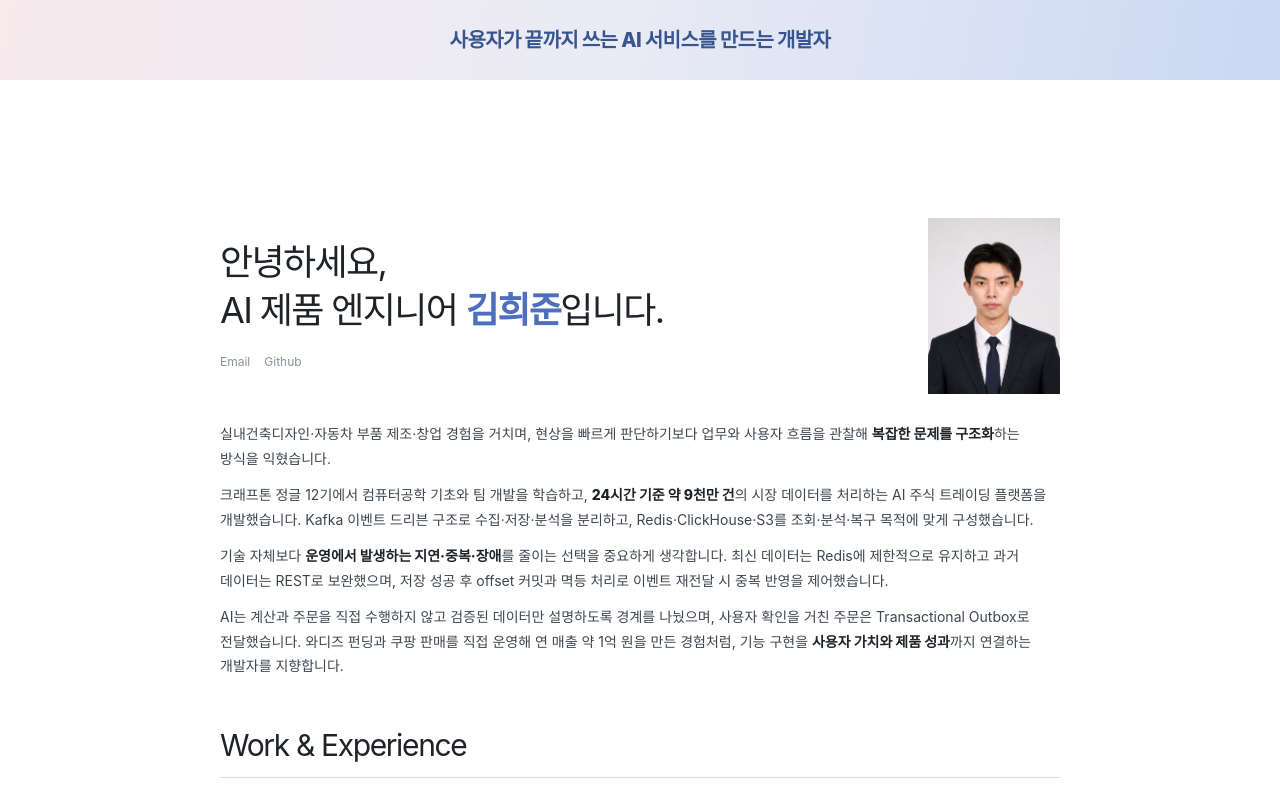
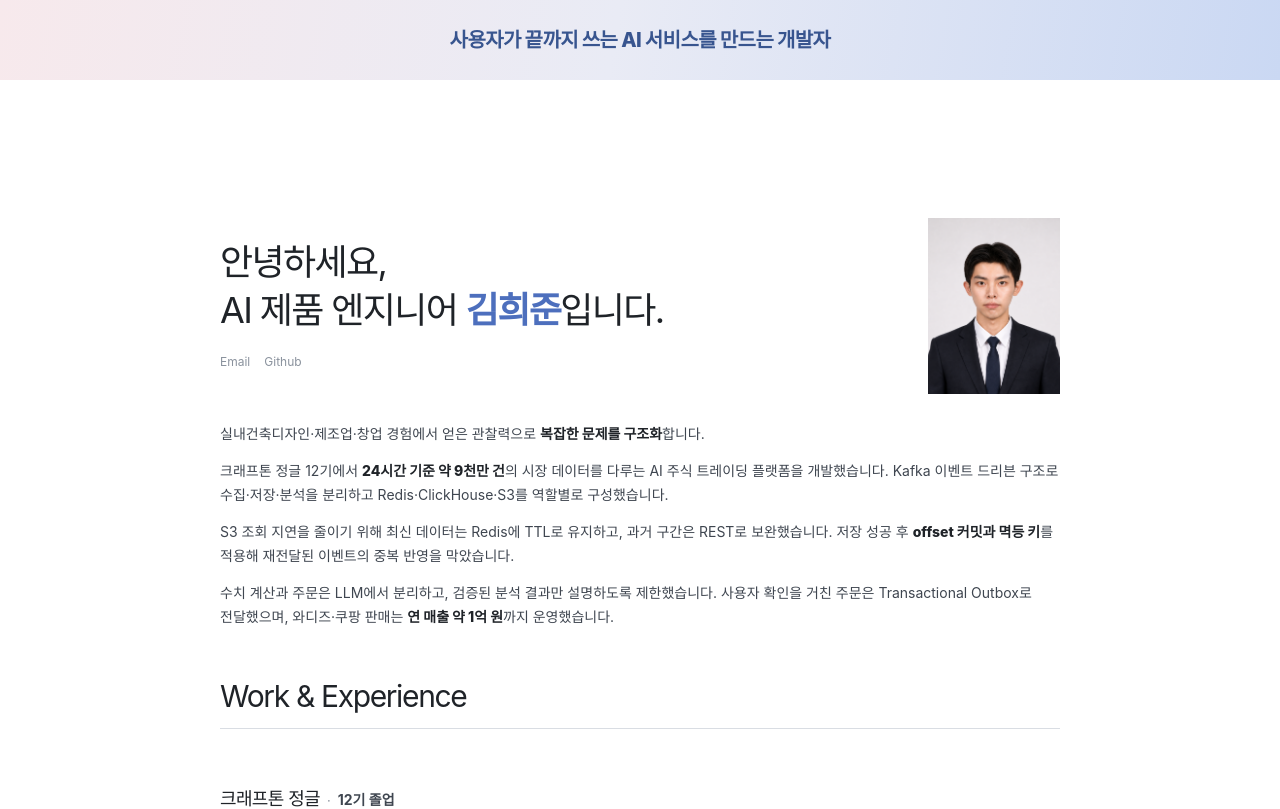
Before and after one commit to huiugim8-wq/history, a Next.js app: page / in a window 1280 px wide. Shown: the top 809 px of the page. Built offline with nearby package versions, Linux system fonts and the light colour scheme.

Commit message:
Tighten profile copy to concrete facts

```diff
--- a/app/page.tsx
+++ b/app/page.tsx
@@ -76,31 +76,27 @@ export default function Home() {
 
           <div className="profile-points">
             <p>
-              실내건축디자인·자동차 부품 제조·창업 경험을 거치며, 현상을
-              빠르게 판단하기보다 업무와 사용자 흐름을 관찰해{" "}
-              <strong>복잡한 문제를 구조화</strong>하는 방식을 익혔습니다.
+              실내건축디자인·제조업·창업 경험에서 얻은 관찰력으로{" "}
+              <strong>복잡한 문제를 구조화</strong>합니다.
             </p>
             <p>
-              크래프톤 정글 12기에서 컴퓨터공학 기초와 팀 개발을 학습하고,{" "}
-              <strong>24시간 기준 약 9천만 건</strong>의 시장 데이터를 처리하는
-              AI 주식 트레이딩 플랫폼을 개발했습니다. Kafka 이벤트 드리븐
-              구조로 수집·저장·분석을 분리하고, Redis·ClickHouse·S3를
-              조회·분석·복구 목적에 맞게 구성했습니다.
+              크래프톤 정글 12기에서{" "}
+              <strong>24시간 기준 약 9천만 건</strong>의 시장 데이터를 다루는 AI
+              주식 트레이딩 플랫폼을 개발했습니다. Kafka 이벤트 드리븐 구조로
+              수집·저장·분석을 분리하고 Redis·ClickHouse·S3를 역할별로
+              구성했습니다.
             </p>
             <p>
-              기술 자체보다{" "}
-              <strong>운영에서 발생하는 지연·중복·장애</strong>를 줄이는 선택을
-              중요하게 생각합니다. 최신 데이터는 Redis에 제한적으로 유지하고
-              과거 데이터는 REST로 보완했으며, 저장 성공 후 offset 커밋과 멱등
-              처리로 이벤트 재전달 시 중복 반영을 제어했습니다.
+              S3 조회 지연을 줄이기 위해 최신 데이터는 Redis에 TTL로 유지하고,
+              과거 구간은 REST로 보완했습니다. 저장 성공 후{" "}
+              <strong>offset 커밋과 멱등 키</strong>를 적용해 재전달된 이벤트의
+              중복 반영을 막았습니다.
             </p>
             <p>
-              AI는 계산과 주문을 직접 수행하지 않고 검증된 데이터만 설명하도록
-              경계를 나눴으며, 사용자 확인을 거친 주문은 Transactional Outbox로
-              전달했습니다. 와디즈 펀딩과 쿠팡 판매를 직접 운영해 연 매출 약
-              1억 원을 만든 경험처럼, 기능 구현을{" "}
-              <strong>사용자 가치와 제품 성과</strong>까지 연결하는 개발자를
-              지향합니다.
+              수치 계산과 주문은 LLM에서 분리하고, 검증된 분석 결과만
+              설명하도록 제한했습니다. 사용자 확인을 거친 주문은 Transactional
+              Outbox로 전달했으며, 와디즈·쿠팡 판매는{" "}
+              <strong>연 매출 약 1억 원</strong>까지 운영했습니다.
             </p>
           </div>
         </section>
```
